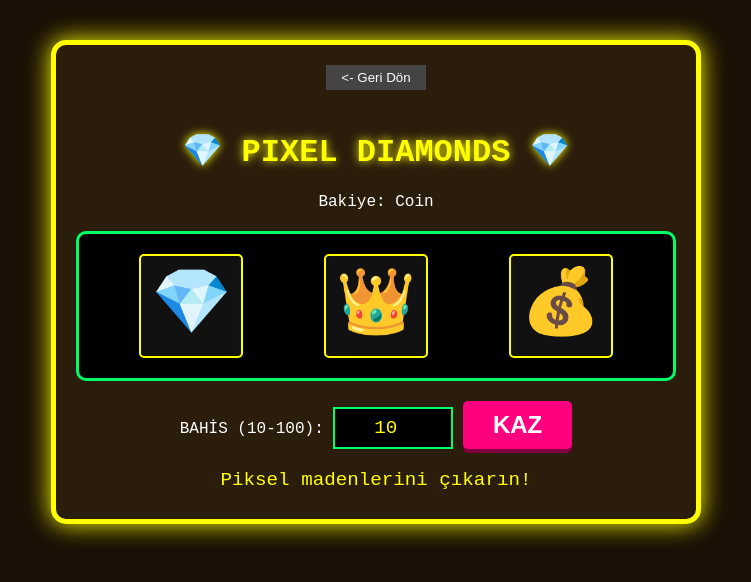
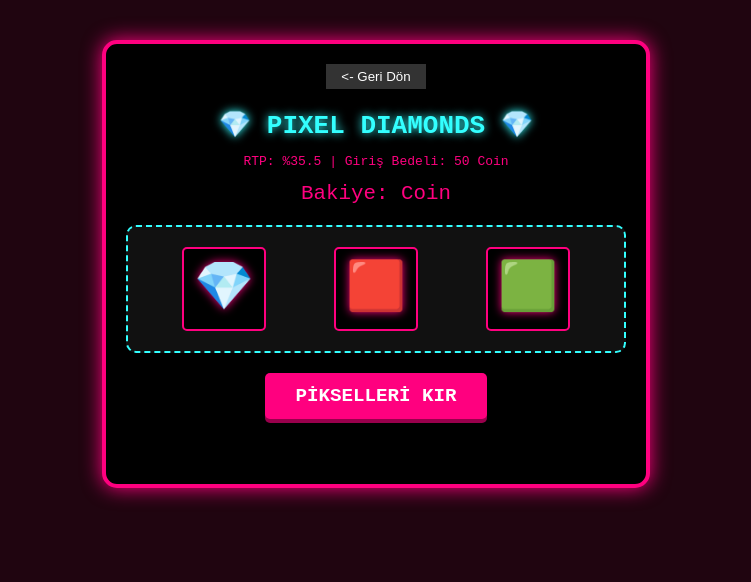
Before and after one commit to seha07/ervam, a plain HTML site: page Slot3.html in a window 1280 px wide. Shown: the whole page, without its empty margins (264-1015 px from the left). Drawn offline with Linux system fonts and the light colour scheme.

Commit message:
Update Slot3.html

```diff
--- a/Slot3.html
+++ b/Slot3.html
@@ -3,152 +3,113 @@
 <head>
     <meta charset="UTF-8">
     <meta name="viewport" content="width=device-width, initial-scale=1.0">
-    <title>Pixel Diamonds - Slot 3</title>
+    <title>Pixel Diamonds - Slot Oyunu 3</title>
     <style>
-        body {
-            background-color: #1a1005;
-            color: #fff;
-            font-family: 'Courier New', Courier, monospace;
-            text-align: center;
-            margin: 0;
-            padding: 0;
-        }
-        .machine {
-            max-width: 600px;
-            margin: 40px auto;
-            background: #2b1d0c;
-            border: 5px solid #ffff00;
-            border-radius: 15px;
-            padding: 20px;
-            box-shadow: 0 0 25px #ffff00;
-        }
-        .title { color: #ffff00; text-shadow: 0 0 10px #ffff00; }
-        .back-btn { background: #444; color: #fff; border: none; padding: 5px 15px; cursor: pointer; margin-bottom: 20px;}
-        .reels {
-            display: flex;
-            justify-content: space-around;
-            background: #000;
-            padding: 20px;
-            border: 3px solid #00ff66;
-            border-radius: 10px;
-            margin: 20px 0;
-        }
-        .reel {
-            font-size: 4rem;
-            width: 100px;
-            height: 100px;
-            line-height: 100px;
-            background: #111;
-            border: 2px solid #ffff00;
-            border-radius: 5px;
-        }
-        .controls { margin: 20px 0; }
-        input[type="number"] {
-            background: #000;
-            color: #ffff00;
-            border: 2px solid #00ff66;
-            padding: 8px;
-            font-size: 1.2rem;
-            width: 100px;
-            text-align: center;
-            font-family: monospace;
-        }
-        .spin-btn {
-            background: #ff007f;
-            color: #fff;
-            font-size: 1.5rem;
-            font-weight: bold;
-            padding: 10px 30px;
-            border: none;
-            cursor: pointer;
-            box-shadow: 0 4px 0 #800040;
-            border-radius: 5px;
-        }
-        .spin-btn:active { transform: translateY(4px); box-shadow: none; }
-        .status { font-size: 1.2rem; color: #ffff00; min-height: 30px; margin-top: 15px; }
+        body { background-color: #200510; color: #ff007f; font-family: monospace; text-align: center; margin:0; padding:0; }
+        .machine { max-width: 500px; margin: 40px auto; background: #000; border: 4px solid #ff007f; border-radius: 15px; padding: 20px; box-shadow: 0 0 20px #ff007f; }
+        .slots { display: flex; justify-content: space-around; background: #111; padding: 20px; border-radius: 10px; font-size: 3rem; margin: 20px 0; border: 2px dashed #33ffff; }
+        .slot-box { width: 80px; height: 80px; line-height: 80px; background: #000; border: 2px solid #ff007f; border-radius: 5px; text-shadow: 0 0 10px #ff007f; }
+        .btn { background: #ff007f; color: #fff; border: none; padding: 12px 30px; font-size: 1.2rem; cursor: pointer; font-family: monospace; font-weight: bold; border-radius: 5px; box-shadow: 0 4px 0 #99004c;}
+        .btn:active { transform: translateY(4px); box-shadow: none; }
+        .back-btn { background: #333; color: #fff; border: none; padding: 5px 15px; cursor: pointer; margin-bottom: 15px;}
     </style>
 </head>
 <body>
 
 <div class="machine">
     <button class="back-btn" onclick="window.location.href='index.html'"><- Geri Dön</button>
-    <h1 class="title">💎 PIXEL DIAMONDS 💎</h1>
-    <div>Bakiye: <span id="balance" style="color:#ffff00; font-weight:bold;">0</span> Coin</div>
+    <h1 style="color: #33ffff; text-shadow: 0 0 10px #33ffff; margin: 5px 0;">💎 PIXEL DIAMONDS 💎</h1>
+    <p>RTP: %35.5 | Giriş Bedeli: 50 Coin</p>
 
-    <div class="reels">
-        <div class="reel" id="r1">💎</div>
-        <div class="reel" id="r2">👑</div>
-        <div class="reel" id="r3">💰</div>
+    <div style="font-size: 1.3rem;">Bakiye: <span id="balance" style="color:#00ff66; font-weight:bold;">0</span> Coin</div>
+
+    <div class="slots">
+        <div class="slot-box" id="s1">💎</div>
+        <div class="slot-box" id="s2">🟥</div>
+        <div class="slot-box" id="s3">🟩</div>
     </div>
 
-    <div class="controls">
-        <label>BAHİS (10-100): </label>
-        <input type="number" id="bet" value="10" min="10" max="100">
-        <button class="spin-btn" onclick="spin()">KAZ</button>
-    </div>
-
-    <div class="status" id="status">Piksel madenlerini çıkarın!</div>
+    <button class="btn" onclick="spin()">PİKSELLERİ KIR</button>
+    <div id="status" style="margin-top: 20px; font-size: 1.2rem; min-height: 25px; color: #33ffff;"></div>
 </div>
 
 <script>
-    const symbols = ['💎', '👑', '💰', '💵', '🪙', '🏆'];
+    const items = ['💎', '🟥', '🟩', '🟨', '🔮', '💥'];
 
-    function updateBalance() {
+    function syncFromUser() {
+        let activeUser = localStorage.getItem('active_arcade_session');
+        if (activeUser) {
+            let userDb = JSON.parse(localStorage.getItem('arcade_users')) || {};
+            if (userDb[activeUser]) {
+                localStorage.setItem('arcade_coins', userDb[activeUser].coins.toString());
+            }
+        }
+    }
+    syncFromUser();
+
+    function updateDisplay() {
+        syncFromUser();
         document.getElementById('balance').innerText = localStorage.getItem('arcade_coins');
     }
-    updateBalance();
+    updateDisplay();
+
+    function saveToUser(newCoins) {
+        localStorage.setItem('arcade_coins', newCoins.toString());
+        let activeUser = localStorage.getItem('active_arcade_session');
+        if (activeUser) {
+            let userDb = JSON.parse(localStorage.getItem('arcade_users')) || {};
+            if (userDb[activeUser]) {
+                userDb[activeUser].coins = newCoins;
+                localStorage.setItem('arcade_users', JSON.stringify(userDb));
+            }
+        }
+    }
 
     function spin() {
-        let coins = parseInt(localStorage.getItem('arcade_coins'));
-        let bet = parseInt(document.getElementById('bet').value);
+        syncFromUser();
+        let coins = parseInt(localStorage.getItem('arcade_coins')) || 0;
+        if (coins < 50) { alert("Yetersiz bakiye! Vip Piksel Jetonu gerekli."); return; }
 
-        if (isNaN(bet) || bet < 10 || bet > 100) {
-            alert("Lütfen 10 ile 100 arasında geçerli bir bahis giriniz!");
-            return;
-        }
-        if (coins < bet) {
-            alert("Yetersiz bakiye!");
-            return;
-        }
+        coins -= 50;
+        saveToUser(coins);
+        updateDisplay();
+        document.getElementById('status').innerText = "Matris taranıyor...";
 
-        coins -= bet;
-        localStorage.setItem('arcade_coins', coins.toString());
-        updateBalance();
-
-        // Tam %35.5 RTP Oranı
-        let isWin = Math.random() < 0.355;
+        let rtp = Math.random();
         let res1, res2, res3;
 
-        if (isWin) {
-            let winSymbol = symbols[Math.floor(Math.random() * symbols.length)];
-            res1 = winSymbol; res2 = winSymbol; res3 = winSymbol;
-            let prize = bet * 3;
-            coins += prize;
-            localStorage.setItem('arcade_coins', coins.toString());
-
-            setTimeout(() => {
-                document.getElementById('status').innerText = `BÜYÜK MADEN BULUNDU: +${prize} Coin!`;
-                document.getElementById('status').style.color = "#ffff00";
-                updateBalance();
-            }, 300);
+        if (rtp < 0.355) {
+            res1 = items[Math.floor(Math.random() * items.length)];
+            res2 = res1; res3 = res1;
         } else {
-            res1 = symbols[Math.floor(Math.random() * symbols.length)];
-            res2 = symbols[Math.floor(Math.random() * symbols.length)];
-            res3 = symbols[Math.floor(Math.random() * symbols.length)];
-
+            res1 = items[Math.floor(Math.random() * items.length)];
+            res2 = items[Math.floor(Math.random() * items.length)];
+            res3 = items[Math.floor(Math.random() * items.length)];
             if(res1 === res2 && res2 === res3) {
-                res3 = symbols[(symbols.indexOf(res3) + 1) % symbols.length];
+                res3 = items[(items.indexOf(res3) + 1) % items.length];
+            }
         }
 
         setTimeout(() => {
-                document.getElementById('status').innerText = "Boş kaya denk geldi! Tekrar Dene.";
+            document.getElementById('s1').innerText = res1;
+            document.getElementById('s2').innerText = res2;
+            document.getElementById('s3').innerText = res3;
+
+            if (res1 === res2 && res2 === res3) {
+                let win = 500;
+                if(res1 === '💎') win = 2000;
+                else if(res1 === '🔮') win = 1000;
+
+                coins += win;
+                saveToUser(coins);
+                document.getElementById('status').innerText = `💎 ULTRA ELMAS KOMBİNASYONU! +${win} COIN! 💎`;
+                document.getElementById('status').style.color = "#00ff66";
+            } else {
+                document.getElementById('status').innerText = "Pikseller Uyuşmadı!";
                 document.getElementById('status').style.color = "#ff007f";
-            }, 300);
             }
-
-        document.getElementById('r1').innerText = res1;
-        document.getElementById('r2').innerText = res2;
-        document.getElementById('r3').innerText = res3;
+            updateDisplay();
+        }, 800);
     }
 </script>
     <!-- Start of LiveChat (www.livechat.com) code -->
```
Lines whose indentation alone changed are shown as unchanged.
